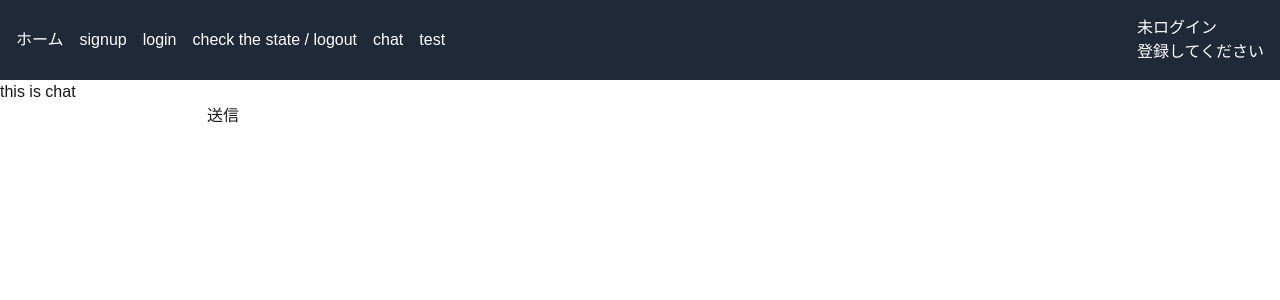
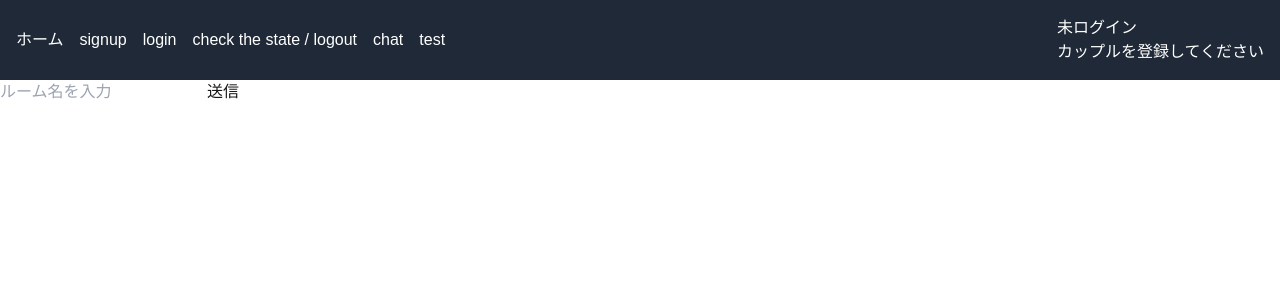
Before and after one commit to JojiYonamine/My-project, a Next.js app: page /Chat in a window 1280 px wide. Shown: the top 300 px of the page. Built offline with nearby package versions, Linux system fonts and the light colour scheme; no server answers.

Commit message:
feat:implement making chatroom

```diff
--- a/src/app/Chat/page.tsx
+++ b/src/app/Chat/page.tsx
@@ -1,21 +1,51 @@
 "use client"
-import { FormEvent, useState } from "react"
+import { db } from "@/config/firebaseConfig"
+import { useCouple } from "@/Context/Couple-modified"
+import { doc, setDoc } from "firebase/firestore"
+import { useState } from "react"
+
+//ログイン、カップル登録していないと出てこないようにする。
+//カップル登録してないユーザーが入れないようにしないとダメ
+//一応、cidなしっ弾くようにするか
 
 const Chat = () => {
-    const[message,setMessage] = useState<string>('')
-    const handleSendMessage = (e: FormEvent<HTMLFormElement>) => {
-        console.log({ message })
-        e.preventDefault()
-    };
+    //チャットルーム作成関数 ルーム名、CIDを必要とする。
+    //console.log(CoupleId)
+    const CoupleId = useCouple().coupleId
+    const[roomName,setRoomName] = useState<string>('')
+
+
+    const CreateChatRoom =async (name:string|null) => {
+        if (!CoupleId){
+            console.log("you need to make couple to create chat room")
+        }else{
+            if (!name){
+                console.log("you need to decide name")
+            }else{
+                try{
+                    const docRef = doc(db, "chatRooms",name);
+                    await setDoc(docRef,{
+                        name:name,
+                        cid:CoupleId
+                    });
+                    console.log(`created the room name:${name} cid:${CoupleId}`)
+                    setRoomName("")
+                }catch(err:unknown){
+                    console.error("エラーが発生",err)
+                }
+            }
+            }}
+
+
+
 
 
 
     return(
         <div>
-            <h1>this is chat</h1>
-            <form onSubmit={handleSendMessage}>
-                <input value={message} onChange={(e) => setMessage(e.target.value)}/>
-                <button type="submit">送信</button>
+            <form onSubmit={(e:React.FormEvent<HTMLFormElement>) => {e.preventDefault();{CreateChatRoom(roomName)}}}>
+                <input value={roomName} onChange={(e:React.ChangeEvent<HTMLInputElement>) => {setRoomName(e.target.value)}} placeholder="ルーム名を入力"/>
+                    <button type="submit">送信</button>
             </form>
         </div>
     )
--- a/src/app/Context/Couple-modified.tsx
+++ b/src/app/Context/Couple-modified.tsx
@@ -20,6 +20,7 @@ export const CoupleProvider:React.FC<{ children: React.ReactNode }> =({children}
     const[user,setUser] = useState<{ uid: string; email: string | null; name: string | null } | null>(null);
     const[coupleId,setCoupleId] = useState<string|null>(null);
     const [loading, setLoading] = useState<boolean>(true);
+
 
     useEffect(() => {
         const unSubscribeAuth = onAuthStateChanged (auth, async (firebaseUser) =>{
--- a/src/app/components/navbar.tsx
+++ b/src/app/components/navbar.tsx
@@ -32,7 +32,7 @@ export default function Navbar() {
           {loading?(<p>ロード中</p>):user?(<p>ログイン中:{user.email}</p>):(<p>未ログイン</p>)}
           </div>
           <div>
-          {coupleId?(<p>{coupleId}</p>):(<p>登録してください</p>)}
+          {coupleId?(<p>{coupleId}</p>):(<p>カップルを登録してください</p>)}
           </div>
         </div>
         </div>
```
Also changed, not shown: src/app/utils/getPartnerId.ts (added).
